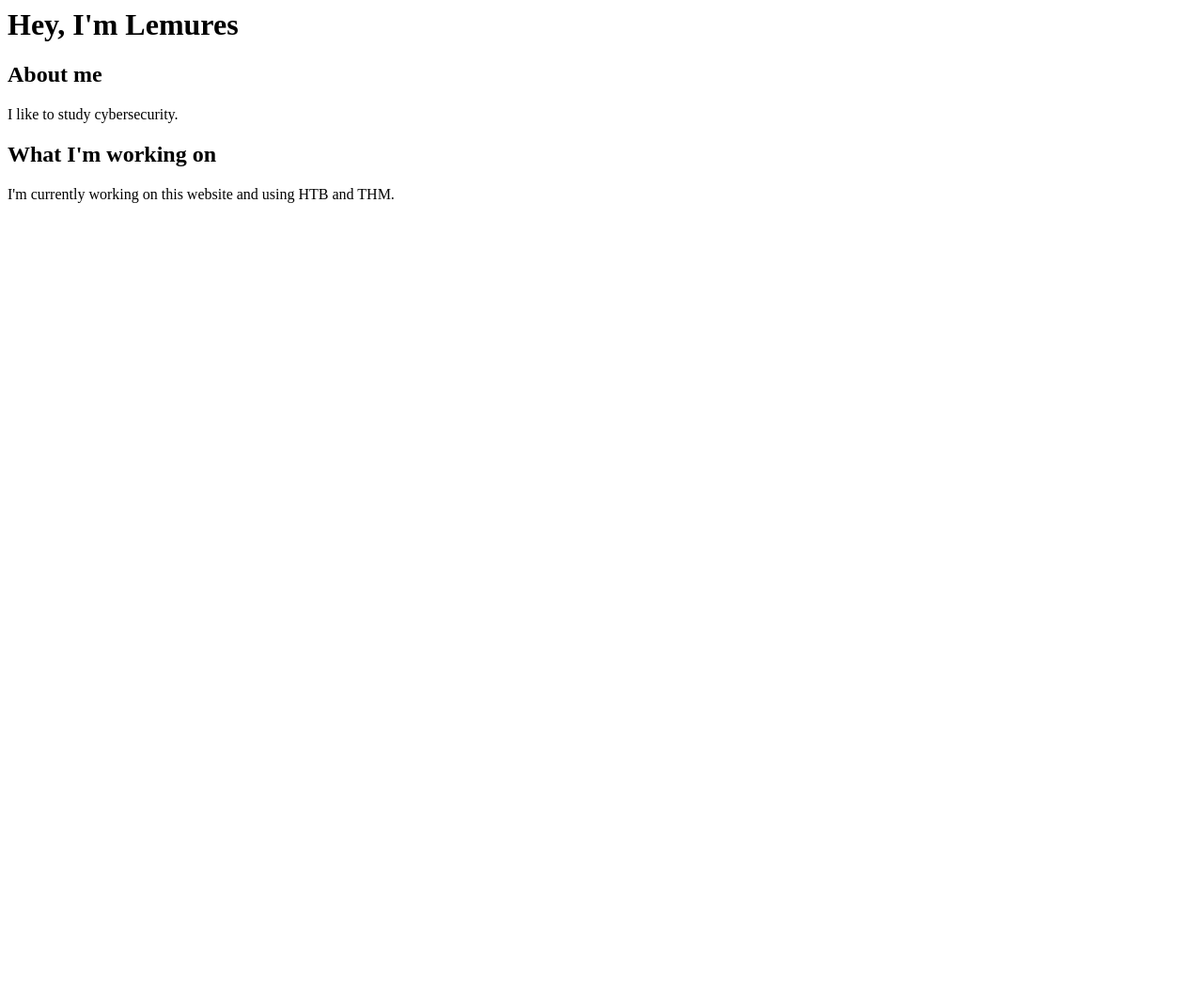
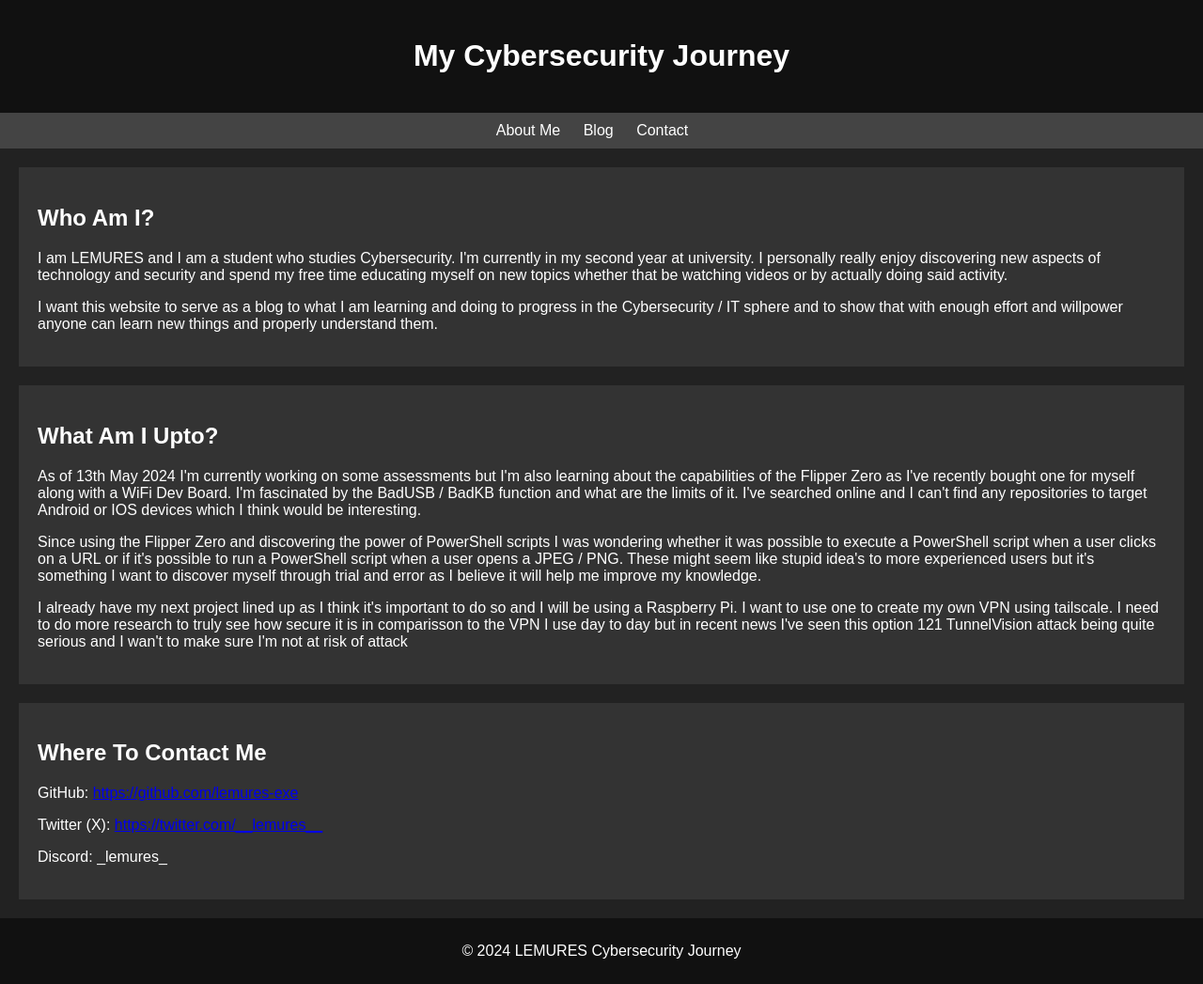
Before and after one commit to lemures-exe/mywebsite, a plain HTML site: page index.html in a window 1280 px wide. Shown: the whole page at 94% size. Before the commit the page ends 800 px from the top, so only its background shows below. Drawn offline with Linux system fonts and the light colour scheme.

Commit message:
Update index.html

```diff
--- a/index.html
+++ b/index.html
@@ -1,15 +1,83 @@
-<html>
-	<h1>
-		Hey, I'm Lemures
-	</h1>
-	<body>
-		<h2>About me</h2>
-		<p>
-			I like to study cybersecurity.
-		</p>
-		<h2>What I'm working on</h2>
-		<p>
-			I'm currently working on this website and using HTB and THM.
-		</p>
-	</body>
+<!DOCTYPE html>
+<html lang="en">
+<head>
+    <meta charset="UTF-8">
+    <meta name="viewport" content="width=device-width, initial-scale=1.0">
+    <title>LEMURES Cybersecurity Journey</title>
+    <style>
+        /* Add your CSS styles here */
+        body {
+            font-family: Arial, sans-serif;
+            margin: 0;
+            padding: 0;
+            background-color: #222;
+            color: #ffff;
+        }
+        header {
+            background-color: #111;
+            padding: 20px;
+            text-align: center;
+        }
+        nav {
+            background-color: #444;
+            padding: 10px;
+            text-align: center;
+        }
+        nav ul {
+            list-style-type: none;
+            margin: 0;
+            padding: 0;
+        }
+        nav ul li {
+            display: inline;
+            margin-right: 20px;
+        }
+        nav ul li a {
+            color: #fff;
+            text-decoration: none;
+        }
+        section {
+            padding: 20px;
+            margin: 20px;
+            background-color: #333;
+        }
+        footer {
+            background-color: #111;
+            padding: 10px;
+            text-align: center;
+        }
+    </style>
+</head>
+<body>
+    <header>
+        <h1>My Cybersecurity Journey</h1>
+    </header>
+    <nav>
+        <ul>
+            <li><a href="#about">About Me</a></li>
+            <li><a href="#blog">Blog</a></li>
+            <li><a href="#contact">Contact</a></li>
+        </ul>
+    </nav>
+    <section id="about">
+        <h2>Who Am I?</h2>
+        <p>I am LEMURES and I am a student who studies Cybersecurity. I'm currently in my second year at university. I personally really enjoy discovering new aspects of technology and security and spend my free time educating myself on new topics whether that be watching videos or by actually doing said activity.</p>
+        <p>I want this website to serve as a blog to what I am learning and doing to progress in the Cybersecurity / IT sphere and to show that with enough effort and willpower anyone can learn new things and properly understand them.</p>
+    </section>
+    <section id="blog">
+        <h2>What Am I Upto?</h2>
+        <p>As of 13th May 2024 I'm currently working on some assessments but I'm also learning about the capabilities of the Flipper Zero as I've recently bought one for myself along with a WiFi Dev Board. I'm fascinated by the BadUSB / BadKB function and what are the limits of it. I've searched online and I can't find any repositories to target Android or IOS devices which I think would be interesting.</p>
+        <p>Since using the Flipper Zero and discovering the power of PowerShell scripts I was wondering whether it was possible to execute a PowerShell script when a user clicks on a URL or if it's possible to run a PowerShell script when a user opens a JPEG / PNG. These might seem like stupid idea's to more experienced users but it's something I want to discover myself through trial and error as I believe it will help me improve my knowledge.</p>
+        <p>I already have my next project lined up as I think it's important to do so and I will be using a Raspberry Pi. I want to use one to create my own VPN using tailscale. I need to do more research to truly see how secure it is in comparisson to the VPN I use day to day but in recent news I've seen this option 121 TunnelVision attack being quite serious and I wan't to make sure I'm not at risk of attack</p>
+    </section>
+    <section id="contact">
+        <h2>Where To Contact Me</h2>
+        <p>GitHub: <a href="url">https://github.com/lemures-exe</a></p>
+        <p>Twitter (X): <a href="url">https://twitter.com/__lemures__</a></p>
+        <p>Discord: _lemures_</p>
+    </section>
+    <footer>
+        <p>&copy; 2024 LEMURES Cybersecurity Journey</p>
+    </footer>
+</body>
 </html>
```
